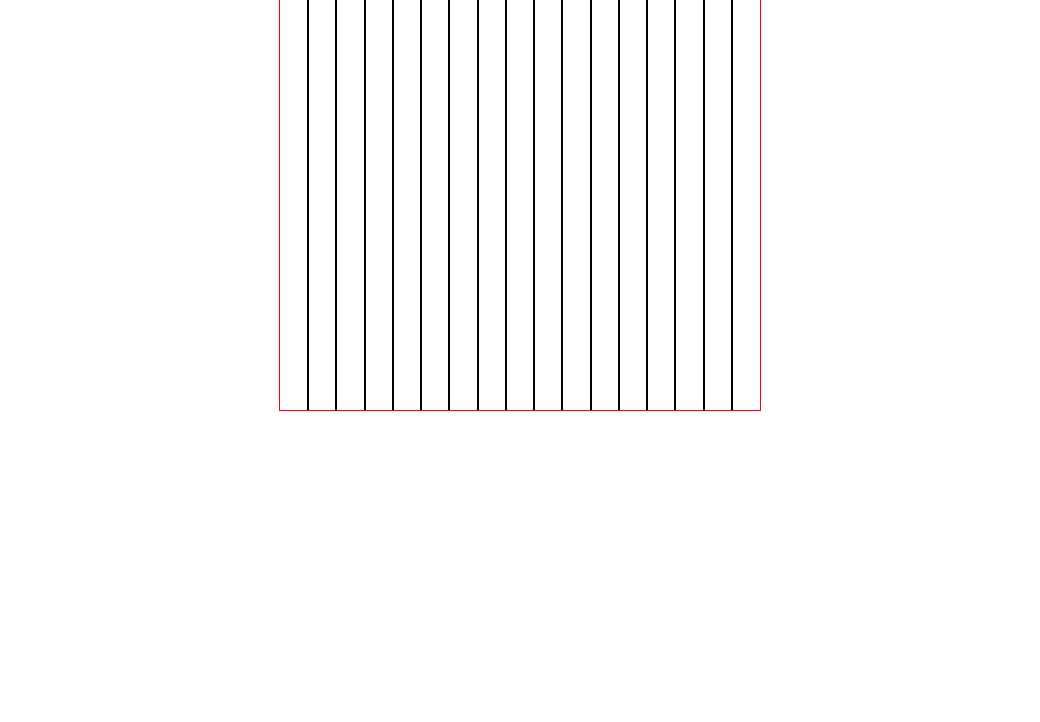
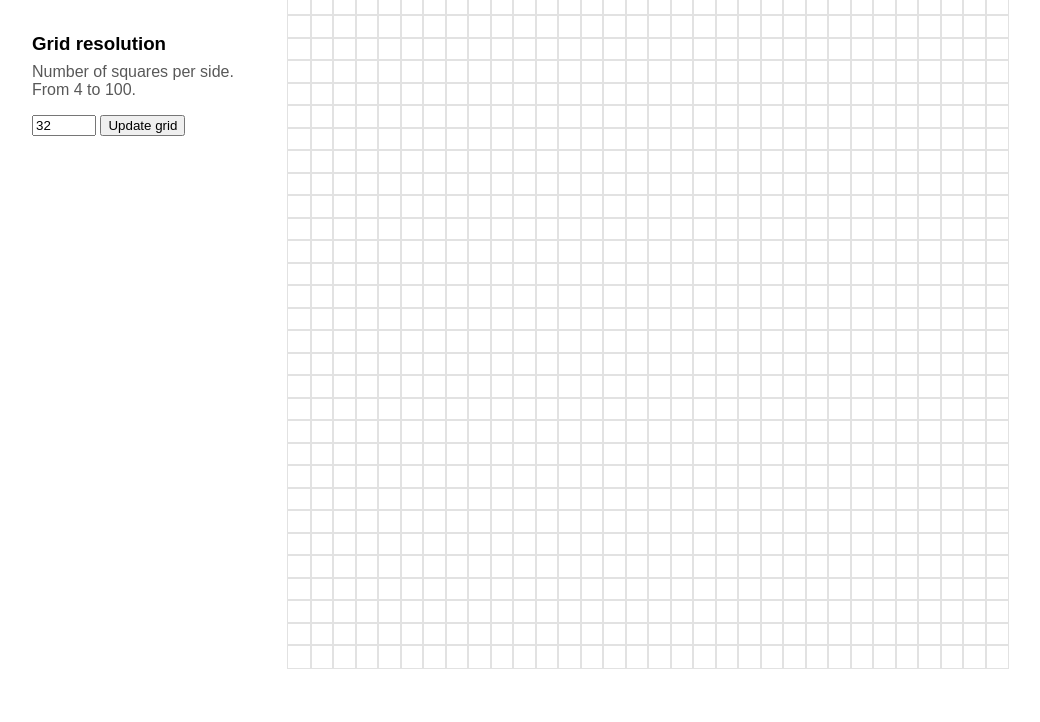
Before and after one commit to tigiyev/etch-a-sketch, a plain HTML site: page game.html in a window 1280 px wide. Shown: the part 78-800 px from the top of the page, without its empty margins (120-1160 px from the left). Drawn offline with Linux system fonts and the light colour scheme.

Commit message:
main: add b/w game

```diff
--- a/game.html
+++ b/game.html
@@ -11,7 +11,22 @@
 </head>
 
 <body>
-	<div class="container">
+	<div class="main">
+
+		<div class="game">
+
+			<div class="controls">
+				<h1 class="indent-6">Etch-a-Sketch</h1>
+				<h3 class="indent-1">Grid resolution</h3>
+				<p class="indent-2 subtext">Number of squares per side. From 4 to 100.</p>
+				<div>
+					<input id="gridCount" type="number" value="32" min="4" max="100">
+					<button id="updateGrid">Update grid</button>
+				</div>
+			</div>
+
+			<div id="gameGrid" class="container"></div>
+		</div>
 	</div>
 </body>
 
--- a/game.js
+++ b/game.js
@@ -2,47 +2,61 @@
 
 document.addEventListener("DOMContentLoaded", (e) => {
 
-	let container = document.querySelector(".container")
-
-
-	// create square grid 64x64 (max is 100)
-
-
-	// divs fill container
+	let container = document.querySelector("#gameGrid")
+	let updGridBtn = document.querySelector("#updateGrid")
+	const gridCountDefault = 32
+	const gridCountMin = 4
+	const gridCountMax = 100
 
 
 	function createGrid(gridCount) {
 
+		// check if grid count is correct
+		if (gridCount < gridCountMin || gridCount > gridCountMax) {
+			console.log(`Entered number is out of the safe range (${gridCountMin}-${gridCountMax}). Returned to default value`);
+			gridCount = gridCountDefault;
+
+			// update value in the input
+			document.querySelector("#gridCount").value = gridCountDefault
+		}
+
 		// fill container with horizontal and vertical divs
-		// create rows with gridCount squares
+		// create gridCount rows
+		// fill each row with gridCount divs
+		// add event listener to each div inside row to add class to self after hover
 
-		// I think it overwrides same element because it bond to the variable
-		// how to create element and give it a class without assigning the var??
+		for (let i = 0; i < gridCount; i++) {
+
+			let rowEl = document.createElement("div")
+			rowEl.classList.add('row')
+
+			for (let k = 0; k < gridCount; k++) {
+				let pixel = document.createElement("div")
+				pixel.addEventListener("mouseover", () => {
+					pixel.classList.add("active")
+				})
+				rowEl.appendChild(pixel)
+			}
+
+			container.appendChild(rowEl)
+		}
+
+	}
+	createGrid(gridCountDefault)
 
 
-		// var 1 : clone the same element 16 times
-		// var 2 : create array, copy element 16 times, past to the dom
-		// var 3 : create 16 divs, give them row classes, create 16 divs inside each row class
+	// take value from input and run function createGrid with it
+	function updateGrid() {
 
-		let rowEl = document.createElement("div")
-		rowEl.classList.add('row')
+		// get current input value
+		let gridCount = document.querySelector("#gridCount").value
 
-		let cloned = rowEl.cloneNode()
-		console.log(cloned);
+		// delete old grid
+		container.innerHTML = ""
 
+		// create new grid
+		createGrid(gridCount)
+	}
 
-		let pixelEl = document.createElement("div")
-
-		for (let i = 0; i < gridCount; i++) {
-			console.log("hello");
-
-			container.appendChild(pixelEl)
-			container.appendChild(document.createElement("div"))
-		}
-
-		// for (let i = 0; i < gridCount; i++) {
-		// 	container.appendChild(document.createElement("div"))
-		// }
-	}
-	createGrid(16)
+	updGridBtn.addEventListener("click", updateGrid)
 })
--- a/game.scss
+++ b/game.scss
@@ -2,21 +2,135 @@
 // sass game.scss:game.css -w --no-source-map
 
 
-.container {
+// base
+:root {
+	--indent-1: 8px;
+	--indent-2: 16px;
+	--indent-3: 24px;
+	--indent-4: 32px;
+	--indent-5: 40px;
+	--indent-6: 48px;
+	--indent-7: 56px;
+	--indent-8: 64px;
+
+	@media screen and (max-width: 768px) {
+		--indent-1: 4px;
+		--indent-2: 8px;
+		--indent-3: 16px;
+		--indent-4: 24px;
+		--indent-5: 32px;
+		--indent-6: 40px;
+		--indent-7: 48px;
+		--indent-8: 56px;
+	}
+}
+
+*,
+*::before,
+*::after {
+	box-sizing: border-box;
+}
+
+html {
+	height: 100%;
+	scroll-behavior: smooth;
+	font-family: sans-serif;
+}
+
+body {
+	min-height: 100%;
+	margin: 0;
+}
+
+.indent-1 {
+	margin-bottom: var(--indent-1);
+}
+
+.indent-2 {
+	margin-bottom: var(--indent-2);
+}
+
+.indent-3 {
+	margin-bottom: var(--indent-3);
+}
+
+.indent-4 {
+	margin-bottom: var(--indent-4);
+}
+
+.indent-5 {
+	margin-bottom: var(--indent-5);
+}
+
+.indent-6 {
+	margin-bottom: var(--indent-6);
+}
+
+.indent-7 {
+	margin-bottom: var(--indent-7);
+}
+
+.indent-8 {
+	margin-bottom: var(--indent-8);
+}
+
+h1,
+h2,
+h3,
+h4,
+h5,
+h6,
+p {
+	margin: 0;
+}
+
+.subtext {
+	opacity: .65;
+}
+
+// base
+
+
+.main {
 	display: flex;
-	outline: 1px solid red;
-	width: 480px;
-	height: 480px;
+	padding: 2vw;
+}
+
+.game {
+	display: flex;
+	gap: 16px;
 	margin: auto;
+}
+
+.controls {
+	width: 240px;
+	display: flex;
+	flex-wrap: wrap;
+	align-content: flex-start;
+}
+
+#gameGrid {
+	display: flex;
+	flex-wrap: wrap;
+	// outline: 1px solid red;
+	width: 720px;
+	height: 720px;
+
+	max-width: 90vw;
+	max-height: 90vh;
+
 
 	.row {
 		display: flex;
-		outline: 1px solid green;
+		// outline: 1px solid green;
 	}
 
 	div {
-		outline: 1px solid;
-		width: 100%;
+		outline: 1px solid #e2e2e2;
 		width: 100%;
 	}
+
+	.active {
+		background-color: rgb(48, 48, 48);
+	}
 }
```
Also changed, not shown: game.css.
